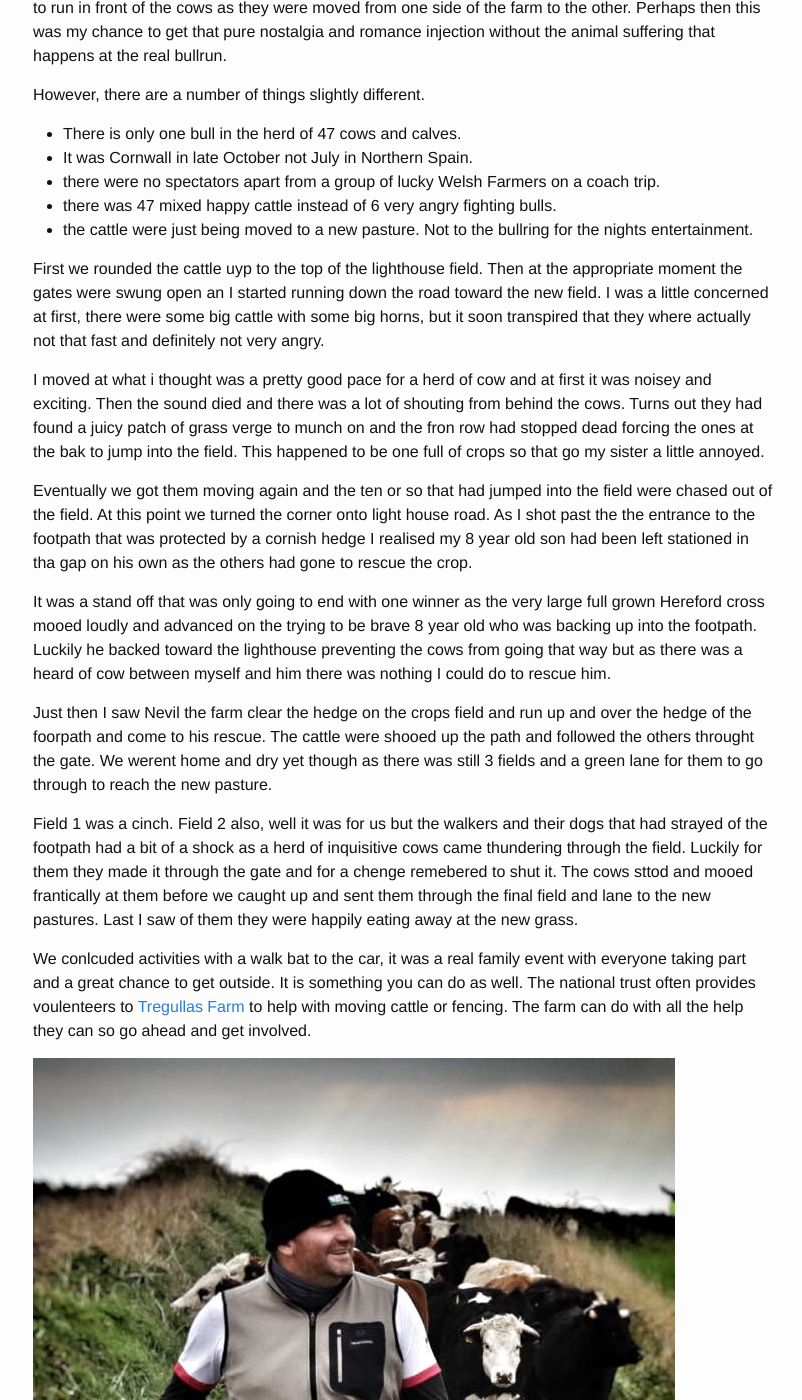
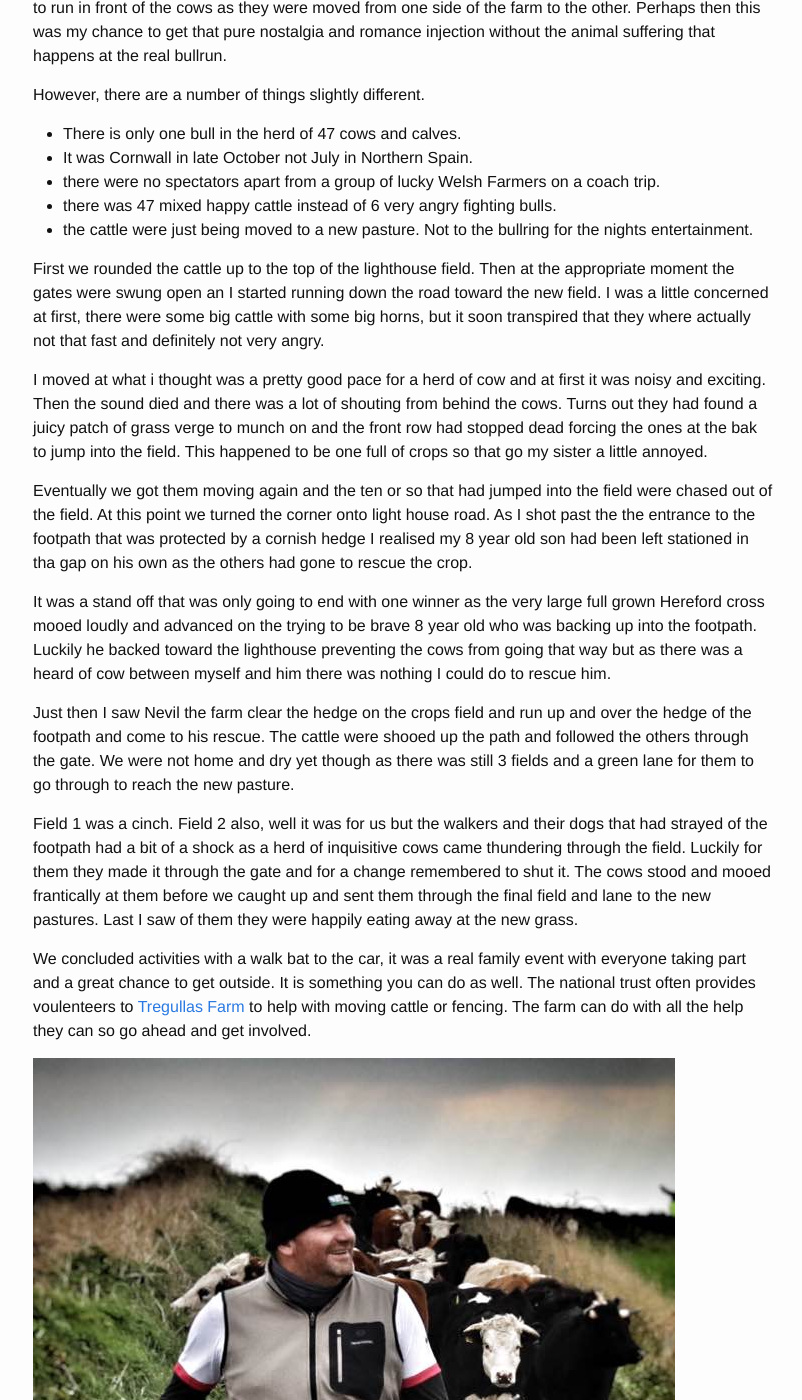
Before and after one commit to hayres/hayres.github.io, a Jekyll site: the page built from _posts/2016-10-29-running-with-the-bulls.markdown, in a window 1280 px wide and 1400 px high, scrolled down 735 px. Shown: the whole window, without its empty margins (237-1039 px from the left). Built offline with Jekyll 4.4.1, drawn with Linux system fonts in a browser that asks for light colours.

Commit message:
fix reader spotted spelling errors

```diff
--- a/_posts/2016-10-29-running-with-the-bulls.markdown
+++ b/_posts/2016-10-29-running-with-the-bulls.markdown
@@ -35,12 +35,12 @@ However, there are a number of things slightly different.
 * there was 47 mixed happy cattle instead of 6 very angry fighting bulls.
 * the cattle were just being moved to a new pasture. Not to the bullring for the nights entertainment.
 
-First we rounded the cattle uyp to the top of the lighthouse field.  Then at the appropriate moment the gates were swung open an I started running down the road toward the new field.
+First we rounded the cattle up to the top of the lighthouse field.  Then at the appropriate moment the gates were swung open an I started running down the road toward the new field.
 I was a little concerned at first, there were some big cattle with some big horns, but it soon transpired that they
 where actually not that fast and definitely not very angry.
 
-I moved at what i thought was a pretty good pace for a herd of cow and at first it was noisey and exciting.  Then the sound died and there was a lot of shouting from behind the cows.
-Turns out they had found a juicy patch of grass verge to munch on and the fron row had stopped dead forcing the ones at the bak to jump into the field.
+I moved at what i thought was a pretty good pace for a herd of cow and at first it was noisy and exciting.  Then the sound died and there was a lot of shouting from behind the cows.
+Turns out they had found a juicy patch of grass verge to munch on and the front row had stopped dead forcing the ones at the bak to jump into the field.
 This happened to be one full of crops so that go my sister a little annoyed.
 
 Eventually we got them moving again and the ten or so that had jumped into the field were chased out of the field.  At this point we turned the corner onto light house road.
@@ -51,16 +51,16 @@ It was a stand off that was only going to end with one winner as the very large
 on the trying to be brave 8 year old who was backing up into the footpath. Luckily he backed toward the lighthouse preventing the cows
 from going that way but as there was a heard of cow between myself and him there was nothing I could do to rescue him.
 
-Just then I saw Nevil the farm clear the hedge on the crops field and run up and over the hedge of the foorpath and come to his rescue.
-The cattle were shooed up the path and followed the others throught the gate.  We werent home and dry yet though as there
+Just then I saw Nevil the farm clear the hedge on the crops field and run up and over the hedge of the footpath and come to his rescue.
+The cattle were shooed up the path and followed the others through the gate.  We were not home and dry yet though as there
 was still 3 fields and a green lane for them to go through to reach the new pasture.
 
 Field 1 was a cinch. Field 2 also, well it was for us but the walkers and their dogs that had strayed of the footpath had a bit of a shock as a herd of
-inquisitive cows came thundering through the field.  Luckily for them they made it through the gate and for a chenge remebered to shut it.
-The cows sttod and mooed frantically at them before we caught up and sent them through the final field and lane to the new pastures.
+inquisitive cows came thundering through the field.  Luckily for them they made it through the gate and for a change remembered to shut it.
+The cows stood and mooed frantically at them before we caught up and sent them through the final field and lane to the new pastures.
 Last I saw of them they were happily eating away at the new grass.
 
-We conlcuded activities with a walk bat to the car, it was a real family event with everyone taking part and a great chance to get outside.
+We concluded activities with a walk bat to the car, it was a real family event with everyone taking part and a great chance to get outside.
 It is something you can do as well.  The national trust often provides voulenteers to [Tregullas Farm](http://www.tregullasfarm.co.uk){:target="_blank"} to help with moving cattle or fencing.
 The farm can do with all the help they can so go ahead and get involved.
 
--- a/_posts/2016-11-8-vendee-globe-2016-day-2-hugo-boss-takes-a-flier.markdown
+++ b/_posts/2016-11-8-vendee-globe-2016-day-2-hugo-boss-takes-a-flier.markdown
@@ -10,11 +10,11 @@ thumbnail: "vendeeglobe/vendeeday2-0730.png"
 Day 2 of the [Vendee Globe](http://www.vendeeglobe.org/en){:target="_blank"} and Brit [Alex Thomson](http://www.alexthomsonracing.com/) has taking what could be a massive punt to
 go inshore and get the breeze for longer on the way down the Portugal coast.
 This could be a race winning move that puts him in the next weather system ahead of his rivals.  Or fizzle out into no gains but extra distance sailed.
-I fell it is unusual to see such a bold move amongst the leaders who tend to mark each other these days. The advent of AIS and weather models that can be relied on can take a bit of the guessing game out of the race.  Especially in the early days when the competitors are close to each other.
+I feel it is unusual to see such a bold move amongst the leaders who tend to mark each other these days. The advent of AIS and weather models that can be relied on can take a bit of the guessing game out of the race.  Especially in the early days when the competitors are close to each other.
 This has really taken some of the excitement out of the Volvo.
 
 At 09:30 the Brit was travelling more than 2kts faster than the boats to the west and north and will stay in the breeze longer than other competitors.  He should have meet the knew building breeze quicker than the others but the forecast switch to a southerly
-has changed over night to show it coming from the west.  That may well see any early gains wiped out but when he gets it he should  hold it longer and get more.  However, all this is summised off the excellent [Vendee Globe Tracker](http://tracking2016.vendeeglobe.org/hp5ip0/){:target="_blank"}
+has changed over night to show it coming from the west.  That may well see any early gains wiped out but when he gets it he should  hold it longer and get more.  However, all this is surmised off the excellent [Vendee Globe Tracker](http://tracking2016.vendeeglobe.org/hp5ip0/){:target="_blank"}
 and I am sure Hugo Boss has some of the best weather routers working very hard at the moment.
 
 Bon Vent Alex.
```
